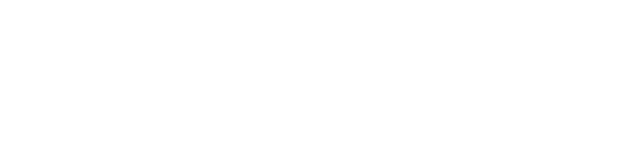
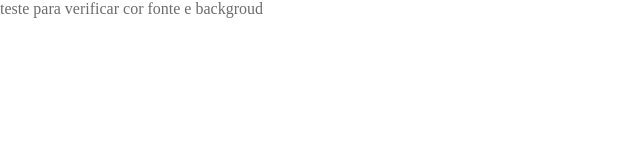
Before and after one commit to ViniciusBruno90/projeto-travelgram, a plain HTML site: page index.html in a window 1280 px wide. Shown: the whole page, without its empty margins (0-640 px from the left). Drawn offline with Linux system fonts and the light colour scheme.

Commit message:
initial style guide

```diff
--- a/index.html
+++ b/index.html
@@ -6,5 +6,7 @@
     <title>Travelgram | Perfil de viagens</title>
     <link rel="stylesheet" href="styles/index.css" />
   </head>
-  <body></body>
+  <body>
+    <p>teste para verificar cor fonte e backgroud</p>
+  </body>
 </html>
--- a/styles/global.css
+++ b/styles/global.css
@@ -3,3 +3,18 @@
   padding: 0;
   box-sizing: border-box;
 }
+
+:root {
+  --brand-color: #ef5f4c;
+  --background-color: #ffffff;
+  --surface-color: #f5f5f5;
+  --skeleton-color: #d9d9d9;
+  --shape-transparency: #ffffff8f;
+  --text-color-primary: #313131;
+  --text-color-secondary: #6c6c6c;
+}
+
+body {
+  color: var(--text-color-secondary);
+  background: var(--background-color);
+}
```
Also changed, not shown: assets/AirplaneTilt.svg (added), assets/Image 01.png (added), assets/Image 02.png (added), assets/Image 03.png (added), assets/Image 04.png (added), assets/Image 05.png (added), assets/Image 06.png (added), assets/Image 07.png (added), assets/Image 08.png (added), assets/Image 09.png (added), assets/Image 10.png (added), assets/Image 11.png (added), assets/Image.svg (added), assets/Logo.svg (added), 2 more files, 1 other file.
